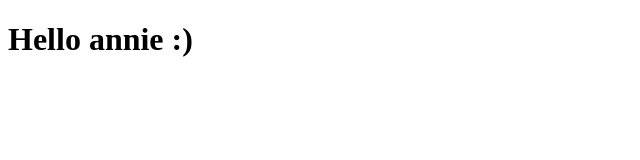
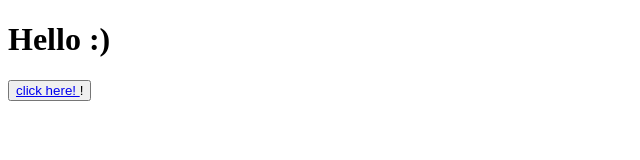
Before and after one commit to m00223/test, a plain HTML site: page index.html in a window 1280 px wide. Shown: the whole page, without its empty margins (0-640 px from the left). Drawn offline with Linux system fonts and the light colour scheme.

Commit message:
added link to button

```diff
--- a/index.html
+++ b/index.html
@@ -2,9 +2,16 @@
 <html lang="en">
     <header>
         <meta charset="utf-8">
+        <meta name="viewport" content="width=device-width", initial-scale=1" />
         <title> Test </title>
     </header>
     <body>
-        <h1>Hello annie :) </h1>
+        <h1>Hello :) </h1>
+        <button id="appear">
+            <a href="https://youtu.be/3eEPB1-bXrE" target="_balnk">
+                click here!
+            </a>
+        !</button>
+        <!-- <div id="video"> </div> -->
     </body>
 </html>
```
